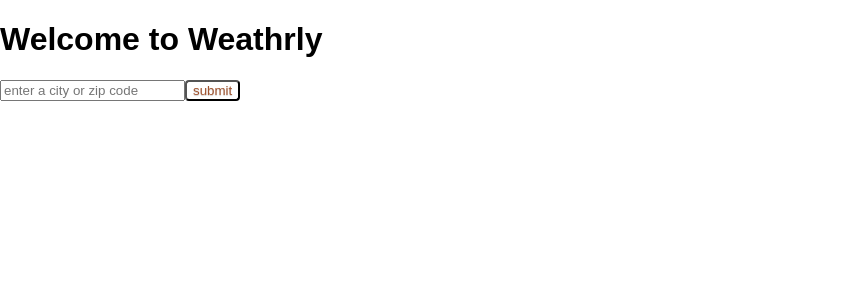
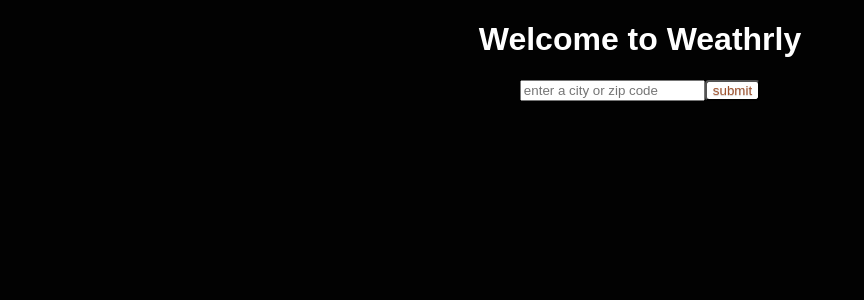
Before and after one commit to michaelyons/weathrly, a React (Create React App) app: page / in a window 1280 px wide. Shown: the top 300 px of the page, without its empty margins (0-864 px from the left). Built offline with nearby package versions, Linux system fonts and the light colour scheme.

Commit message:
Update welcome page :lipstick:

```diff
--- a/src/Welcome.js
+++ b/src/Welcome.js
@@ -1,7 +1,8 @@
 import React from "react";
+import "./css/Welcome.css";
 
 const WelcomePage = () => {
-  return <h1>Welcome to Weathrly</h1>;
+  return <h1 className="welcomePage">Welcome to Weathrly</h1>;
 };
 
 export default WelcomePage;
--- /dev/null
+++ b/src/css/Welcome.css
@@ -0,0 +1,5 @@
+body {
+  text-align: center;
+  background-color: #020202;
+  color: white;
+}
```
